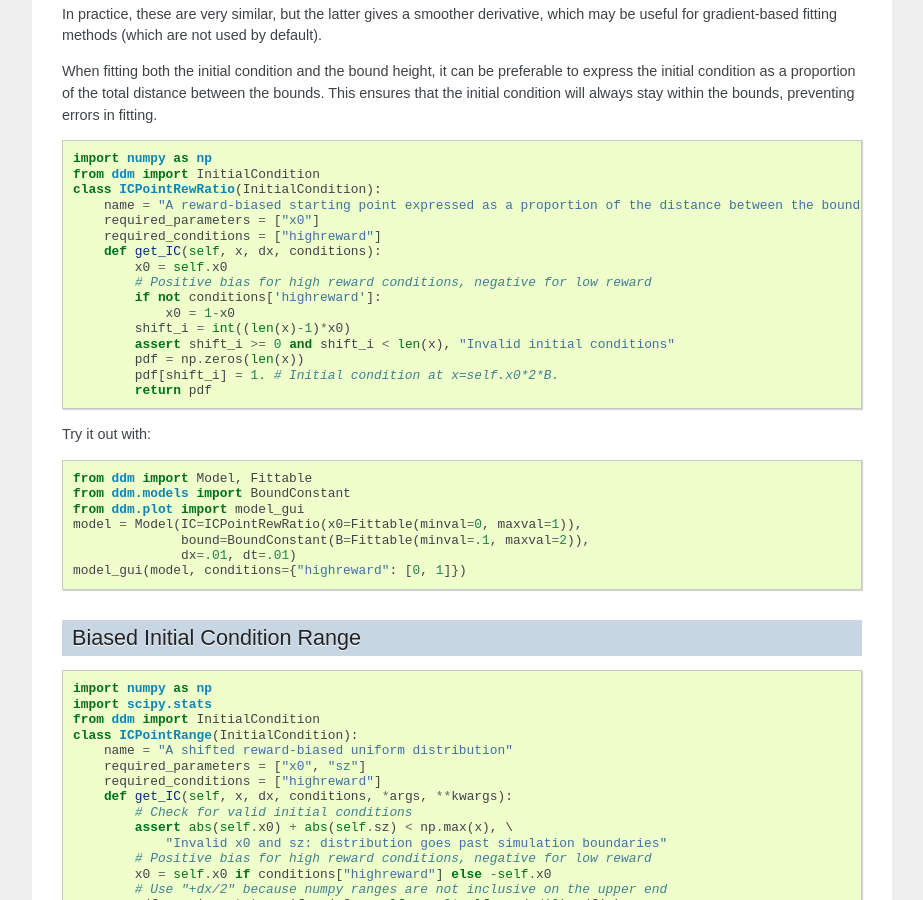
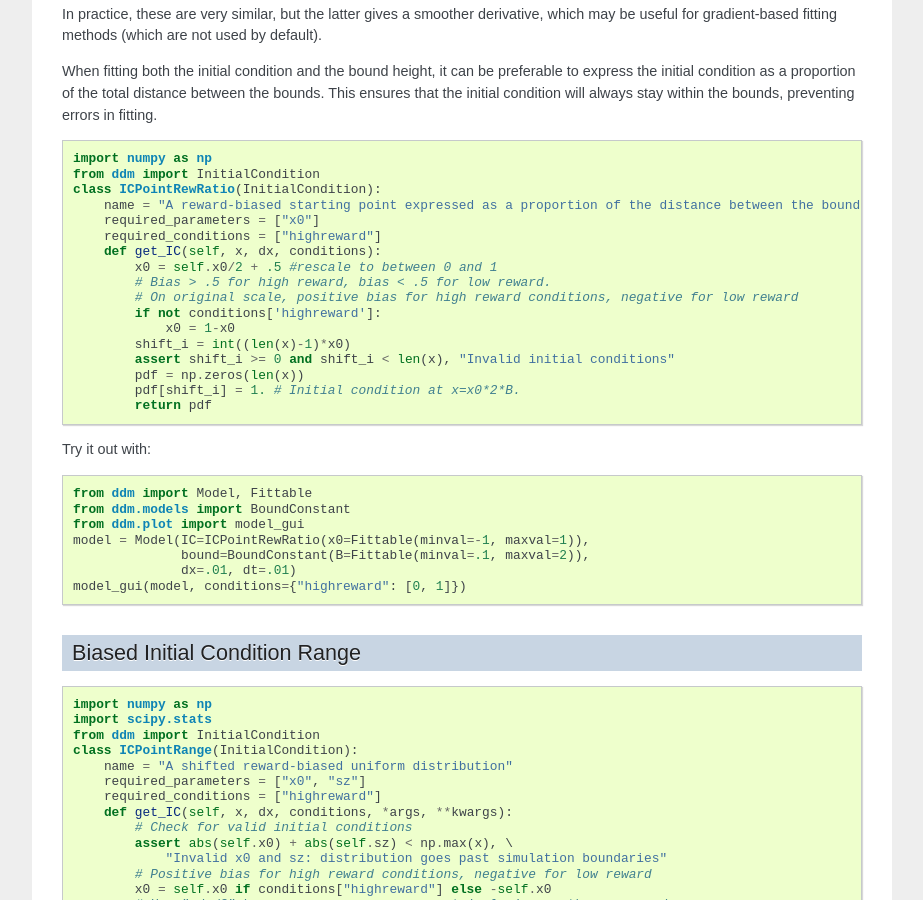
Before and after one commit to mwshinn/PyDDM, a Sphinx documentation site: the page built from doc/cookbook/initialconditions.rst, in a window 1280 px wide and 900 px high, scrolled down 1739 px. Shown: the whole window, without its empty margins (198-1121 px from the left). Built offline with Sphinx 7.4.7, drawn with Linux system fonts in a browser that asks for light colours; formulas are drawn with MathJax 3.

Commit message:
rescale ICPointRewRatio bias
Rescaled the bias in initial condition to between -1 and 1 for consistency w/ PyDDM conventions.

```diff
--- a/doc/cookbook/initialconditions.rst
+++ b/doc/cookbook/initialconditions.rst
@@ -87,7 +87,7 @@ Try it out with::
   from ddm import Model, Fittable
   from ddm.models import BoundConstant
   from ddm.plot import model_gui
-  model = Model(IC=ICPointRewRatio(x0=Fittable(minval=0, maxval=1)),
+  model = Model(IC=ICPointRewRatio(x0=Fittable(minval=-1, maxval=1)),
                 bound=BoundConstant(B=Fittable(minval=.1, maxval=2)),
                 dx=.01, dt=.01)
   model_gui(model, conditions={"highreward": [0, 1]})
--- a/doc/downloads/cookbook.py
+++ b/doc/downloads/cookbook.py
@@ -62,14 +62,15 @@ class ICPointRewRatio(InitialCondition):
     required_parameters = ["x0"]
     required_conditions = ["highreward"]
     def get_IC(self, x, dx, conditions):
-        x0 = self.x0
-        # Positive bias for high reward conditions, negative for low reward
+        x0 = self.x0/2 + .5 #rescale to between 0 and 1
+        # Bias > .5 for high reward, bias < .5 for low reward.
+        # On original scale, positive bias for high reward conditions, negative for low reward
         if not conditions['highreward']:
             x0 = 1-x0
         shift_i = int((len(x)-1)*x0)
         assert shift_i >= 0 and shift_i < len(x), "Invalid initial conditions"
         pdf = np.zeros(len(x))
-        pdf[shift_i] = 1. # Initial condition at x=self.x0*2*B.
+        pdf[shift_i] = 1. # Initial condition at x=x0*2*B.
         return pdf
 # End ICPointRewRatio
 
```
